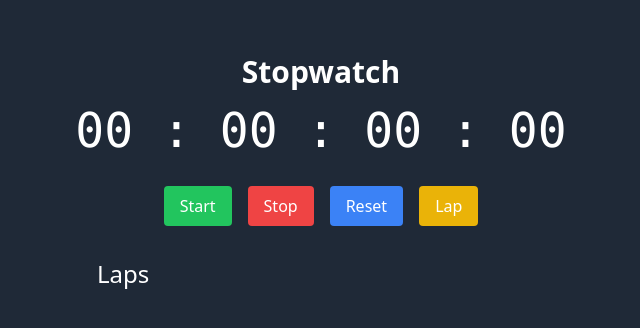
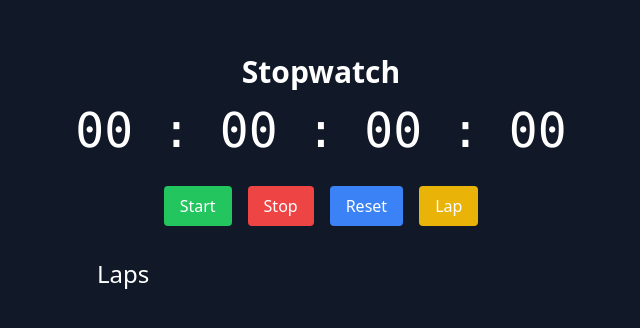
Before and after one commit to iamswethaa/stopwatch, a React (Create React App) app: page / in a window 1280 px wide. Shown: the part 220-548 px from the top of the page, without its empty margins (319-959 px from the left). Built offline with nearby package versions, Linux system fonts and the light colour scheme; the HTML template or start-up script is replaced by a standard one.

Commit message:
bg colour updated

```diff
--- a/src/App.js
+++ b/src/App.js
@@ -43,7 +43,7 @@
   };
 
   return (
-    <div className="flex flex-col items-center justify-center min-h-screen bg-gray-800 text-white">
+    <div className="flex flex-col items-center justify-center min-h-screen bg-gray-900 text-white">
       <h1 className="text-3xl font-bold mb-4">Stopwatch</h1>
       <div className="text-5xl font-mono">{formatTime(time)}</div>
       <div className="flex space-x-4 mt-8">
```
